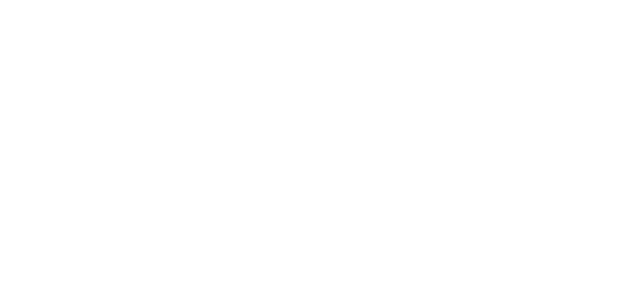
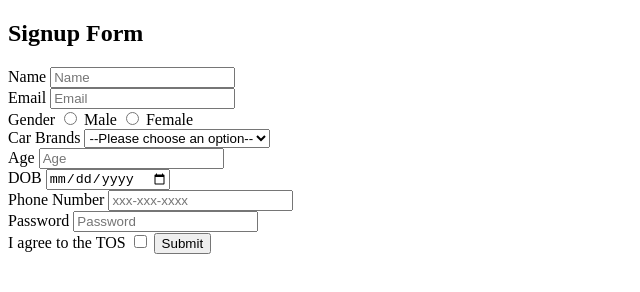
Before and after one commit to acciojob/signup-form-car-parveenjoon, a website: page main.html in a window 1280 px wide. Shown: the whole page, without its empty margins (0-640 px from the left). Drawn offline with Linux system fonts and the light colour scheme.

Commit message:
created a submission

```diff
--- a/main.html
+++ b/main.html
@@ -8,6 +8,49 @@
 
 <body>
 	<!-- the entire body must be written by student -->
+	<div class="container">
+  <h2>Signup Form</h2>
+  <form action="#" method="post">
+    <label for="name">Name</label>
+    <input type="text" id="name" placeholder="Name" required />
+    <br>
+	<label for="email">Email</label>
+    <input type="email" id="email" name="email" placeholder="Email" required />
+	<br>
+    <label>Gender</label>
+    <input type="radio" id="gender_m" name="gender" required />
+	<label for="gender_m">Male</label>
+    <input type="radio" id="gender_f" name="gender" required />
+	<label for="gender_f">Female</label>
+	<br>
+    <label for="cars">Car Brands</label>
+    <select id="cars" name="cars" required>
+      <option value="" disabled selected>--Please choose an option--</option>
+      <option value="Toyota">Toyota</option>
+      <option value="Honda">Honda</option>
+      <option value="Ford">Ford</option>
+      <option value="Chevrolet">Chevrolet</option>
+    </select>
+	<br>
+    <label for="age">Age</label>
+    <input type="number" id="age" placeholder="Age" required />
+	<br>
+    <label for="dob">DOB</label>
+    <input type="date" id="dob" required />
+	<br>
+    <label for="tel">Phone Number</label>
+    <input type="tel" id="tel" placeholder="xxx-xxx-xxxx" />
+	<br>
+    <label for="password">Password</label>
+    <input type="password" id="password" placeholder="Password" required />
+	<br>
+    <label for="tos">I agree to the TOS</label>
+    <input type="checkbox" id="tos" required />
+
+    <button type="submit">Submit</button>
+  </form>
+</div>
+
     <script type="text/javascript" src="./script.js">
 </script>
 
```
